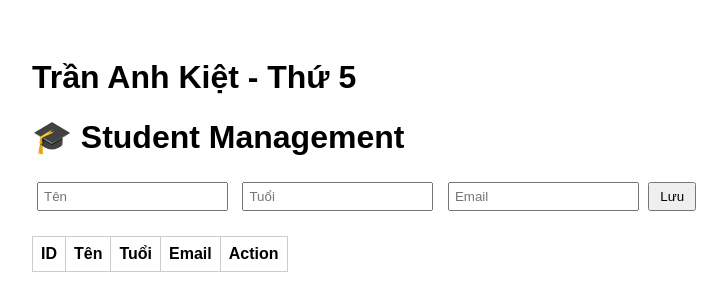
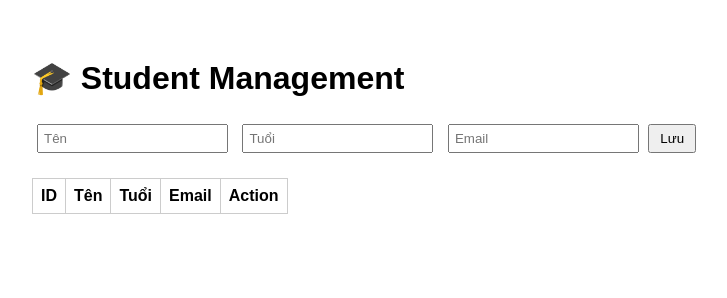
Before and after one commit to TrananhKiet4/demo_fullstack, a website: page frontend/index.html in a window 1280 px wide. Shown: the whole page, without its empty margins (6-733 px from the left). Drawn offline with Linux system fonts and the light colour scheme; no server answers.

Commit message:
update index.html

```diff
--- a/frontend/index.html
+++ b/frontend/index.html
@@ -33,8 +33,6 @@
 </head>
 
 <body>
-  <h1>Trần Anh Kiệt - Thứ 5</h1>
-
   <h1>🎓 Student Management</h1>
 
   <input id="name" placeholder="Tên">
```
